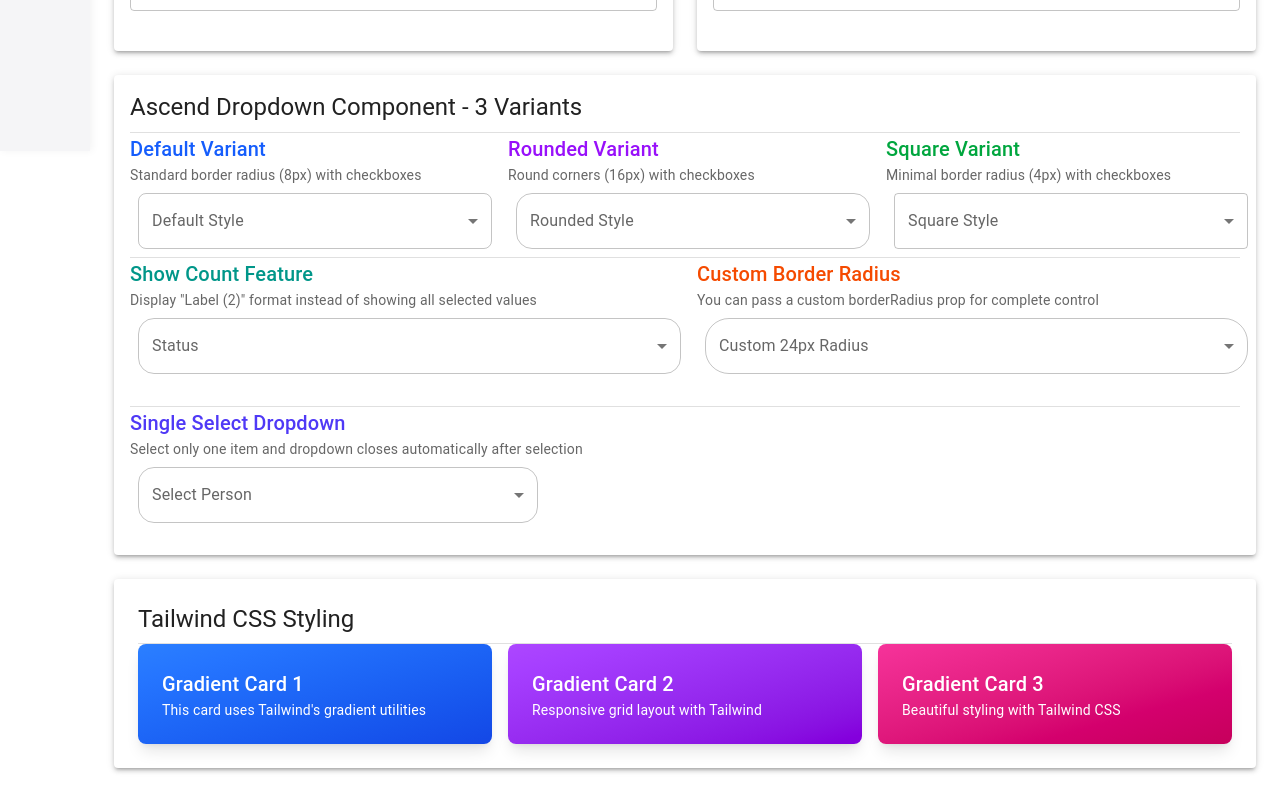
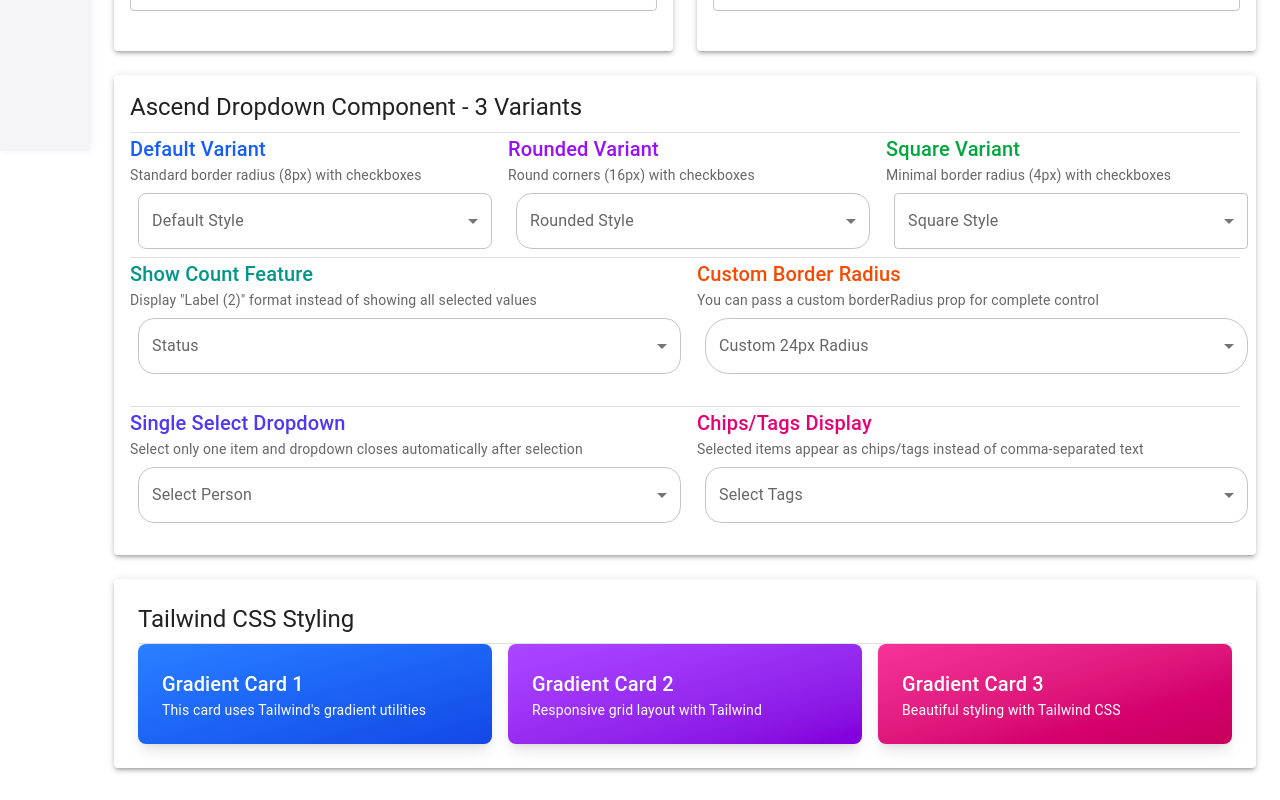
Before and after one commit to dream-horizon-org/ascend-panel, a React (Vite) app: page / in a window 1280 px wide. Shown: the part 649-1449 px from the top of the page. Built offline with nearby package versions, Linux system fonts and the light colour scheme.

Commit message:
feat : add dropdown with labels shown when checked

```diff
--- a/src/App.tsx
+++ b/src/App.tsx
@@ -77,6 +77,7 @@ function App() {
   const [roundedDropdown, setRoundedDropdown] = useState<string[]>([])
   const [squareDropdown, setSquareDropdown] = useState<string[]>([])
   const [singleSelectDropdown, setSingleSelectDropdown] = useState<string>('')
+  const [chipsDropdown, setChipsDropdown] = useState<string[]>([])
 
   // Tab Navigation state - persists across entire app
   const [activeTab, setActiveTab] = useState<string>('experiments')
@@ -459,6 +460,7 @@ function App() {
               <Divider className="my-6" />
 
               {/* Single Select Feature */}
+              <Box className="grid grid-cols-1 md:grid-cols-2 gap-6">
                 <Box>
                   <Typography variant="h6" className="mb-3 text-indigo-600">
                     Single Select Dropdown
@@ -472,7 +474,7 @@ function App() {
                     value={singleSelectDropdown}
                     onChange={(val) => setSingleSelectDropdown(val as string)}
                     variant="rounded"
-                  width={400}
+                    width="100%"
                     multiple={false}
                   />
                   {singleSelectDropdown && (
@@ -482,6 +484,32 @@ function App() {
                       </Typography>
                     </Box>
                   )}
+                </Box>
+
+                <Box>
+                  <Typography variant="h6" className="mb-3 text-pink-600">
+                    Chips/Tags Display
+                  </Typography>
+                  <Typography variant="body2" color="text.secondary" className="mb-3">
+                    Selected items appear as chips/tags instead of comma-separated text
+                  </Typography>
+                  <AscendDropdown
+                    label="Select Tags"
+                    options={names}
+                    value={chipsDropdown}
+                    onChange={(val) => setChipsDropdown(val as string[])}
+                    variant="rounded"
+                    width="100%"
+                    renderAsChips={true}
+                  />
+                  {chipsDropdown.length > 0 && (
+                    <Box className="mt-3 p-2 bg-pink-50 rounded">
+                      <Typography variant="caption" color="text.secondary">
+                        Selected: {chipsDropdown.length} items
+                      </Typography>
+                    </Box>
+                  )}
+                </Box>
               </Box>
             </CardContent>
           </Card>
--- a/src/components/AscendDropdown/AscendDropdown.tsx
+++ b/src/components/AscendDropdown/AscendDropdown.tsx
@@ -6,6 +6,8 @@ import FormControl from '@mui/material/FormControl';
 import ListItemText from '@mui/material/ListItemText';
 import Select, { SelectChangeEvent } from '@mui/material/Select';
 import Checkbox from '@mui/material/Checkbox';
+import Chip from '@mui/material/Chip';
+import Box from '@mui/material/Box';
 import { SxProps, Theme } from '@mui/material/styles';
 
 const ITEM_HEIGHT = 48;
@@ -33,6 +35,7 @@ interface AscendDropdownProps {
   showCheckbox?: boolean;
   showCount?: boolean;
   multiple?: boolean;
+  renderAsChips?: boolean;
   sx?: SxProps<Theme>;
 }
 
@@ -47,6 +50,7 @@ const AscendDropdown: React.FC<AscendDropdownProps> = ({
   showCheckbox = true,
   showCount = false,
   multiple = true,
+  renderAsChips = false,
   sx = {},
 }) => {
   // Determine border radius based on variant
@@ -85,13 +89,55 @@ const AscendDropdown: React.FC<AscendDropdownProps> = ({
     ? (value as string[]).length > 0
     : value !== '';
 
+  // Handle chip deletion
+  const handleChipDelete = (event: React.MouseEvent, chipValue: string) => {
+    event.stopPropagation(); // Prevent dropdown from opening
+    if (multiple) {
+      const selectedArray = value as string[];
+      const newValue = selectedArray.filter((item) => item !== chipValue);
+      onChange(newValue);
+    }
+  };
+
   // Render value based on showCount prop and selection mode
   const renderDisplayValue = (selected: string[] | string) => {
     if (multiple) {
       const selectedArray = selected as string[];
+
+      // Render as chips/tags
+      if (renderAsChips && selectedArray.length > 0) {
+        return (
+          <Box sx={{ display: 'flex', flexWrap: 'wrap', gap: 0.5 }}>
+            {selectedArray.map((value) => (
+              <Chip
+                key={value}
+                label={value}
+                size="small"
+                onDelete={(e) => handleChipDelete(e, value)}
+                onMouseDown={(e) => e.stopPropagation()}
+                sx={{
+                  backgroundColor: '#e3f2fd',
+                  color: '#1976d2',
+                  fontWeight: 500,
+                  '& .MuiChip-deleteIcon': {
+                    color: '#1976d2',
+                    '&:hover': {
+                      color: '#1565c0',
+                    },
+                  },
+                }}
+              />
+            ))}
+          </Box>
+        );
+      }
+
+      // Render as count
       if (showCount && selectedArray.length > 0) {
         return `${label} (${selectedArray.length})`;
       }
+
+      // Render as comma-separated text
       return selectedArray.join(', ');
     }
     return selected as string;
```
Lines whose indentation alone changed are shown as unchanged.
